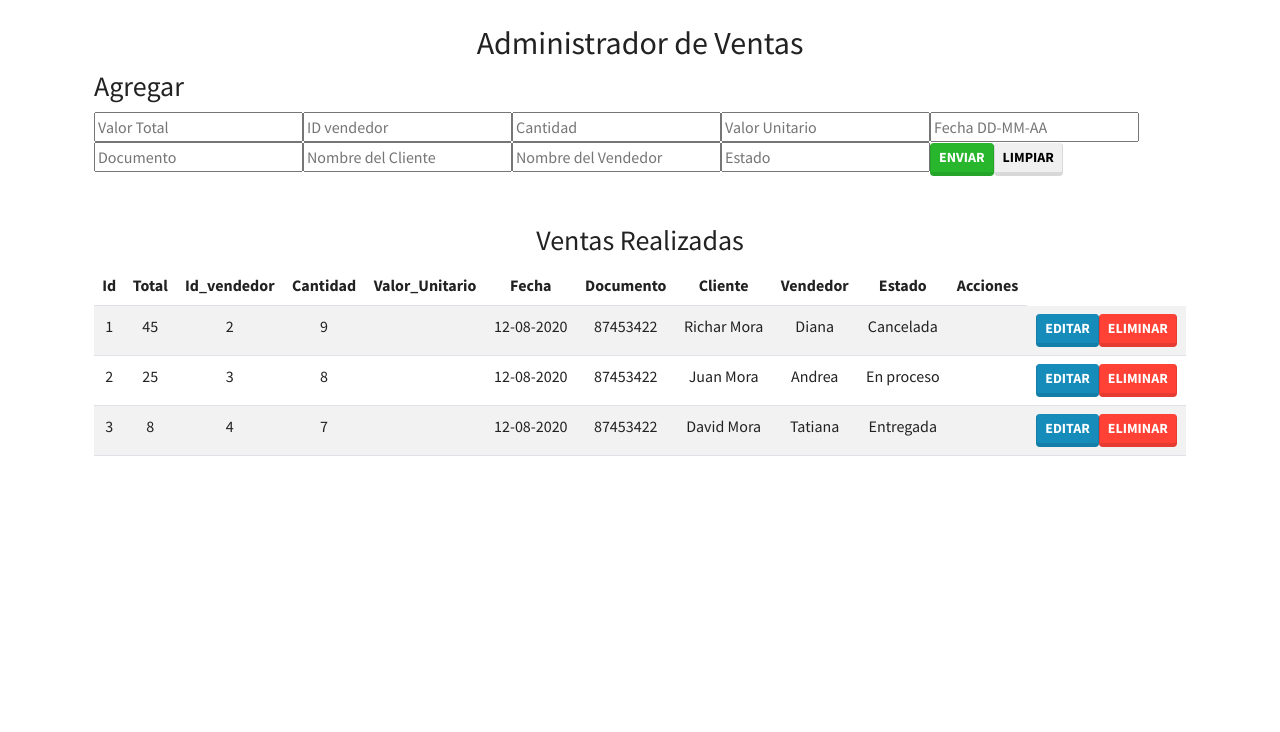
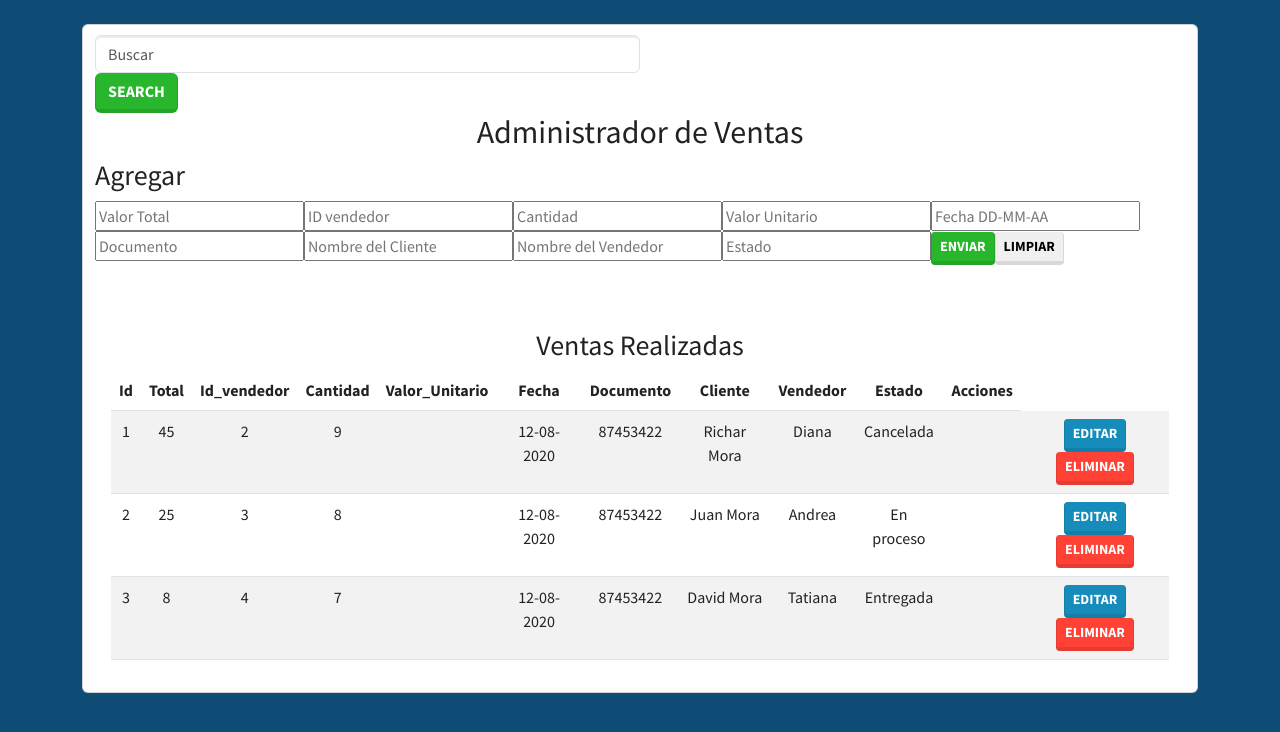
Before and after one commit to Tataalvarez/Grupo_13_Frontend, a React (Create React App) app in the folder app-ventas/: page /ventas in a window 1280 px wide. Shown: the top 732 px of the page. Built offline with nearby package versions, Linux system fonts and the light colour scheme.

Commit message:
agregando boton de busqueda

```diff
--- a/app-ventas/src/components/ventas/Pedidos.js
+++ b/app-ventas/src/components/ventas/Pedidos.js
@@ -55,25 +55,38 @@ const Pedidos = () => {
     setDb([...db, data]);
   };
   const updateData = (data) => {
-    let newData = db.map(el => el.id === data.id ? data : el);
+    let newData = db.map((el) => (el.id === data.id ? data : el));
     setDb(newData);
   };
 
   const deleteData = (id) => {
-    let isDelete = window.confirm(`Estas seguro de eliminar el registro con el id '${id}?`
+    let isDelete = window.confirm(
+      `Estas seguro de eliminar el registro con el id '${id}?`
     );
 
-    if(isDelete){
-      let newData = db.filter(el => el.id !== id);
+    if (isDelete) {
+      let newData = db.filter((el) => el.id !== id);
       setDb(newData);
     } else {
       return;
     }
   };
 
-
   return (
     <>
+      <div className="card">
+        <div className="card-head">
+          <form className="form-inline col-6">
+            <input
+              className="form-control mr-sm-2 buscar"
+              type="search"
+              placeholder="Buscar"
+              required
+            />
+            <button class="btn btn-success bt-sm my-2 my-sm-0" type="submit">
+              Search
+            </button>
+          </form>
           <h2 className="text-center">Administrador de Ventas</h2>
           <Formulario
             createData={createData}
@@ -81,11 +94,15 @@ const Pedidos = () => {
             dataToEdit={dataToEdit}
             setDataToEdit={setDataToEdit}
           />
+        </div>
+        <div className="card-body">
           <Tabla
             data={db}
             setDataToEdit={setDataToEdit}
             deleteData={deleteData}
           />
+        </div>
+      </div>
     </>
   );
 };
--- a/app-ventas/src/components/ventas/pedidos.css
+++ b/app-ventas/src/components/ventas/pedidos.css
@@ -1,3 +1,10 @@
 #root {
   font-size: 16px;
+  background-color: #0f4c75;
+  height: 100vh;
 }
+
+.buscar {
+  margin-top: 10px;
+  display: inline-block;
+}
```
Lines whose indentation alone changed are shown as unchanged.
